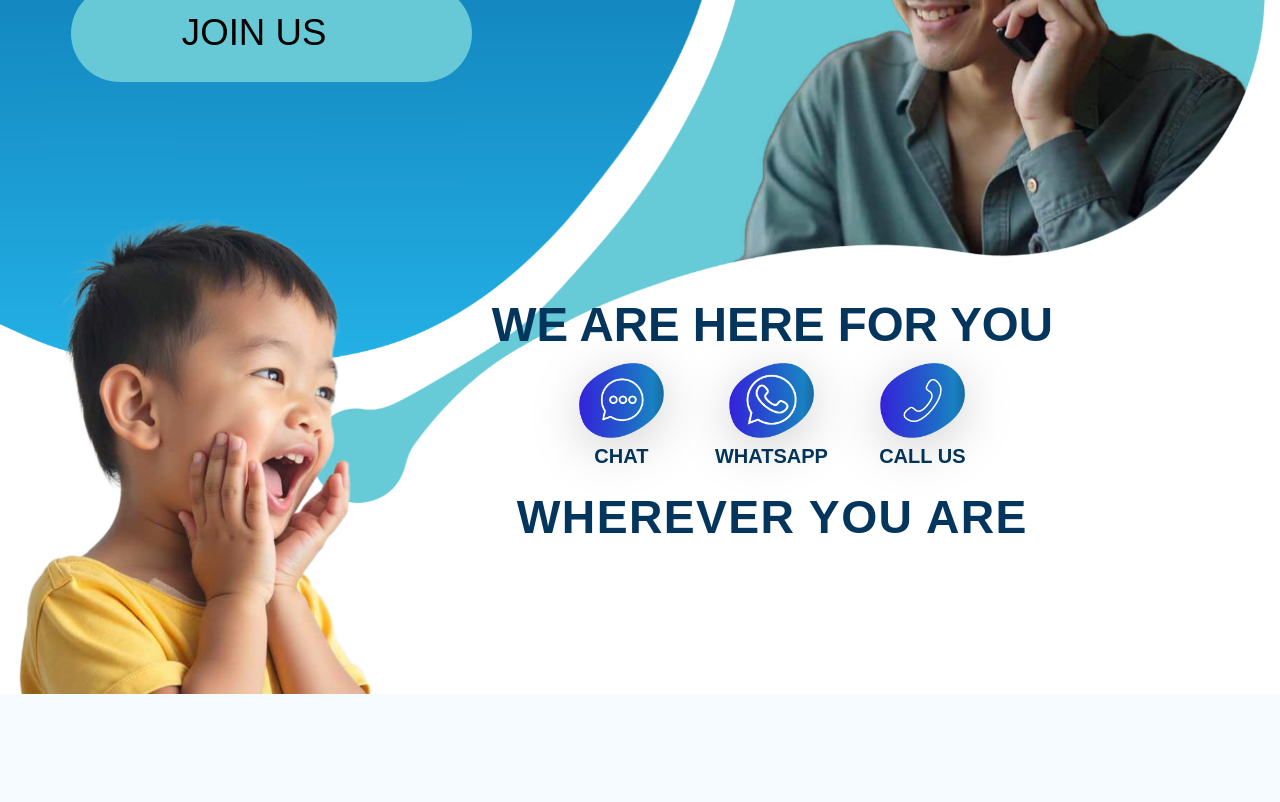
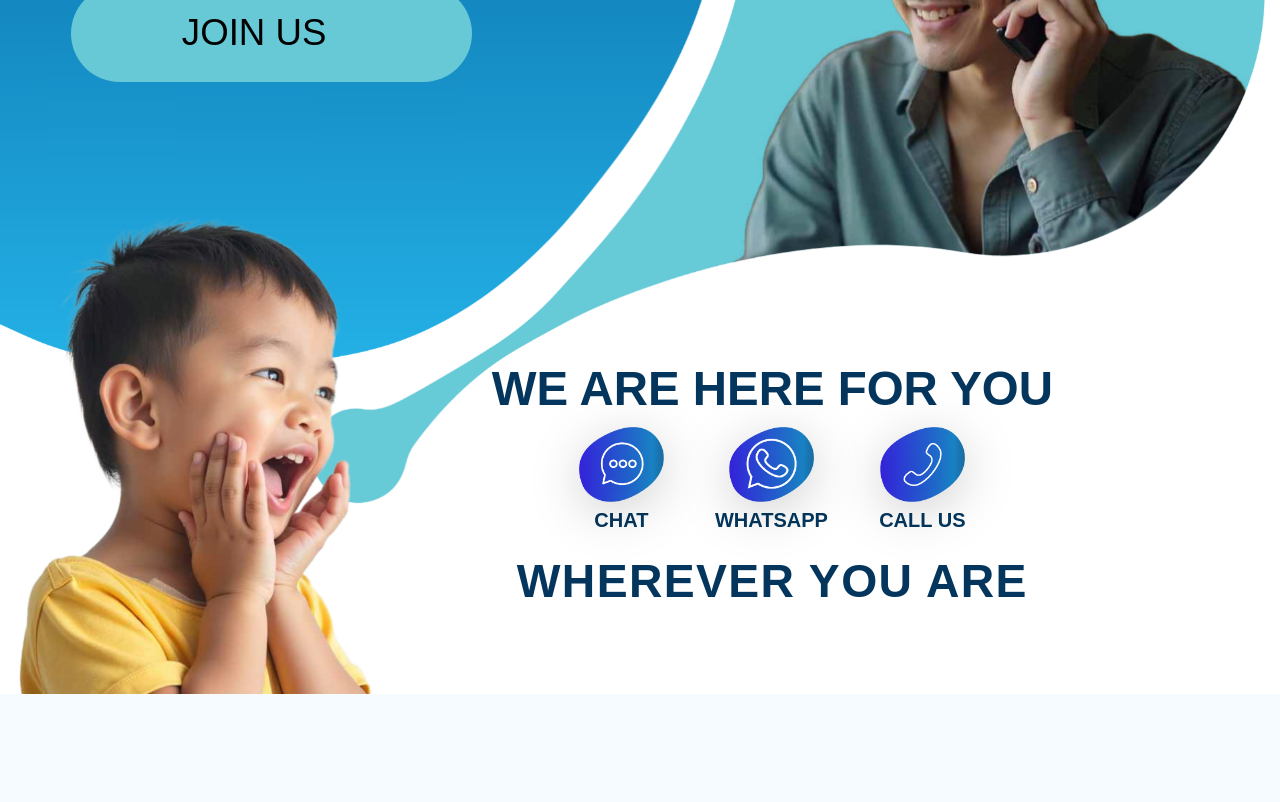
Before and after one commit to Vahan-23/QMobile, a React (Create React App) app: page / in a window 1280 px wide. Shown: the part 440-1242 px from the top of the page. Built offline with nearby package versions, Linux system fonts and the light colour scheme.

Commit message:
fixed padding icons

```diff
--- a/src/components/Homepage/Homepage.jsx
+++ b/src/components/Homepage/Homepage.jsx
@@ -208,7 +208,7 @@ const Homepage = () => {
               paddingRight: isRTL ? 0 : 'clamp(8px, 3vw, 80px)',
               paddingLeft: isRTL ? 'clamp(8px, 3vw, 80px)' : 'clamp(181px, 32vw, 283px)',
               gap: '0.2rem',
-              paddingTop: 'clamp(50px, -268.459px + 33.9608vw, 360px)'
+              paddingTop: 'clamp(126px, -268.459px + 38.9608vw, 360px)'
             }}
           >
             <div>
```
